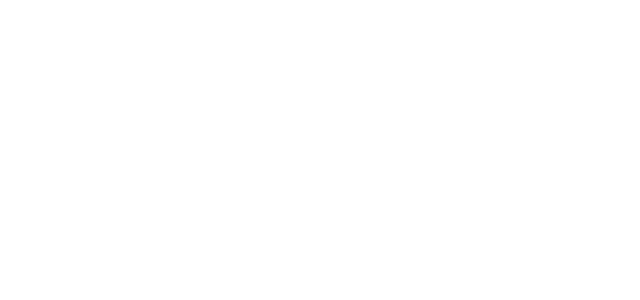
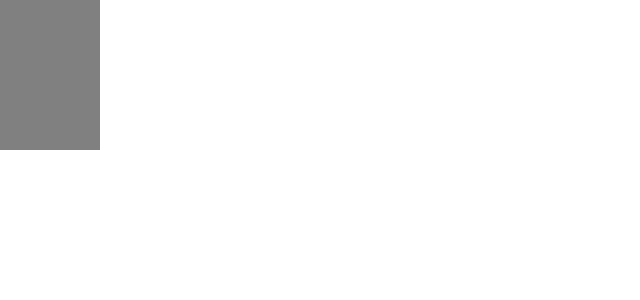
Before and after one commit to AndresNei20/Nebulash, a React (Vite) app: page / in a window 1280 px wide. Shown: the top 300 px of the page, without its empty margins (0-640 px from the left). Built offline with nearby package versions, Linux system fonts and the light colour scheme.

Commit message:
func(deck): add deck suffle example of challenges

```diff
--- a/package.json
+++ b/package.json
@@ -10,6 +10,7 @@
     "preview": "vite preview"
   },
   "dependencies": {
+    "@react-spring/web": "^9.7.4",
     "react": "^18.3.1",
     "react-dom": "^18.3.1"
   },
--- a/src/App.jsx
+++ b/src/App.jsx
@@ -1,9 +1,10 @@
+import { Deck } from "./components/Deck"
 
 function App() {
 
   return (
     <>
-
+      <Deck/>
     </>
   )
 }
--- /dev/null
+++ b/src/components/Card.jsx
@@ -0,0 +1,61 @@
+import { useState } from 'react';
+import { useSpring, animated } from '@react-spring/web';
+import PropTypes from 'prop-types';
+
+export default function Card({value, onClick  }) {
+  const [flipped, setFlipped] = useState(false);
+
+  const { transform } = useSpring({
+    transform: flipped ? 'rotateY(0deg)' : 'rotateY(180deg)',
+    config: { duration: 300 },
+  });
+
+  return (
+    <div
+      onClick={() => {
+        setFlipped(!flipped)
+        onClick()
+    }}
+      style={{ perspective: '1000px', width: '100px', height: '150px' }}
+    >
+      <animated.div
+        style={{
+          transform,
+          transformStyle: 'preserve-3d',
+          width: '100%',
+          height: '100%',
+        }}
+      >
+        <div style={{
+          position: 'absolute',
+          width: '100%',
+          height: '100%',
+          backfaceVisibility: 'hidden',
+          background: 'white',
+          border: '1px solid black',
+          display: 'flex',
+          justifyContent: 'center',
+          alignItems: 'center',
+          fontSize: '24px'
+        }}>
+          {flipped && value}
+        </div>
+        <div style={{
+          position: 'absolute',
+          width: '100%',
+          height: '100%',
+          backfaceVisibility: 'hidden',
+          background: 'gray',
+          transform: 'rotateY(180deg)',
+        }}>
+          {/* Card Back */}
+        </div>
+      </animated.div>
+    </div>
+  );
+}
+
+Card.propTypes = {
+    value: PropTypes.string,
+    onClick: PropTypes.func,
+}
--- /dev/null
+++ b/src/components/Deck.jsx
@@ -0,0 +1,26 @@
+import { useState } from "react";
+import Card from "./Card";
+
+const challenges = ['Comer', 'bailar', 'jugar', 'correr'];
+
+function shuffle(deck) {
+  return deck.sort(() => Math.random() - 0.5);
+}
+
+export function Deck() {
+    const [deck, setDeck] = useState(shuffle(challenges));
+    const [currentIndex, setCurrentIndex] = useState(0);
+
+  function handleCardClick() {
+    setCurrentIndex((prevIndex) => (prevIndex + 1) % deck.length);
+  }
+
+  return (
+    <div className="deck">
+      <Card
+        value={deck[currentIndex]}
+        onClick={handleCardClick}
+      />
+    </div>
+  );
+}
```
Also changed, not shown: src/utils/suffle.jsx (added), 1 other file (tests, documents, lock files or other folders).
